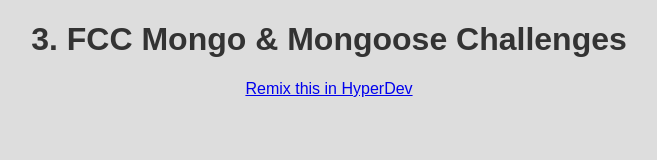
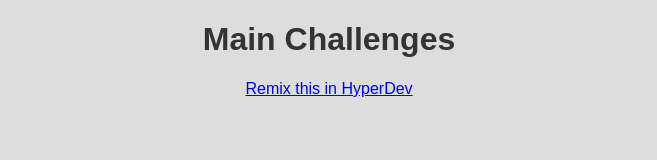
Before and after one commit to juanramirezcastaneda/timestamp-microservice, a website: page views/index.html in a window 1280 px wide. Shown: the whole page, without its empty margins (311-968 px from the left). Drawn offline with Linux system fonts and the light colour scheme.

Commit message:
Change title to app

```diff
--- a/views/index.html
+++ b/views/index.html
@@ -29,7 +29,7 @@
   <body>
     <header>
       <h1>
-        3. FCC Mongo & Mongoose Challenges
+        Main Challenges
       </h1>
     </header>
 
```
